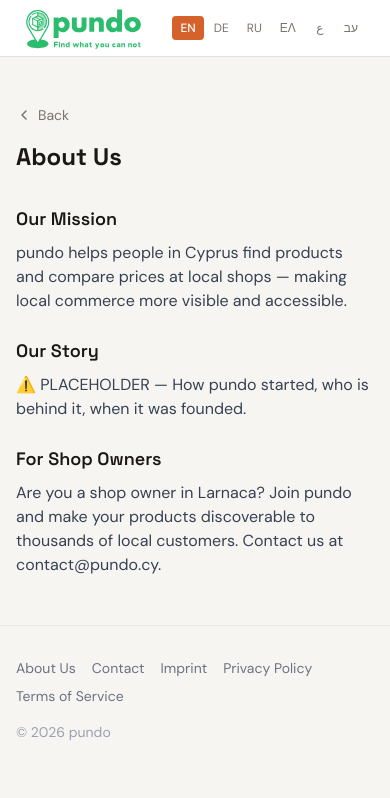
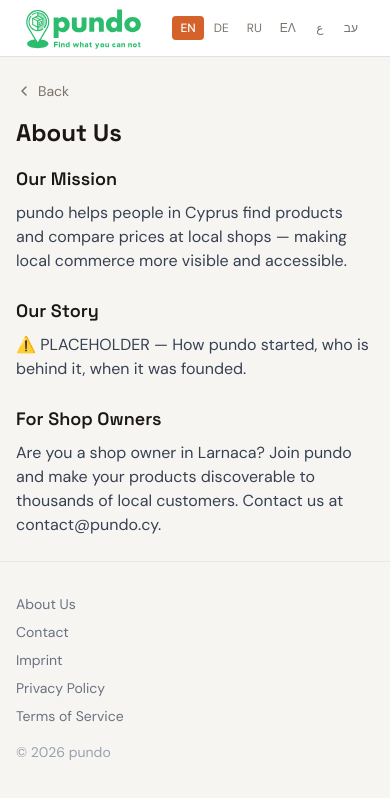
Before and after one commit to Athos1972/pundo_frontend, a Next.js app: page /about in a window 390 px wide. Shown: the top 798 px of the page. Built offline with nearby package versions, Linux system fonts and the light colour scheme; no server answers.

Commit message:
Early Alpha

```diff
--- a/src/app/(customer)/about/page.tsx
+++ b/src/app/(customer)/about/page.tsx
@@ -16,9 +16,9 @@ export default async function AboutPage() {
   const content = legalContent.about[lang]
 
   return (
-    <main className="max-w-2xl mx-auto px-4 py-12">
+    <main className="max-w-2xl mx-auto px-4 py-6 sm:py-12">
       <BackButton />
-      <h1 className="text-2xl font-bold mb-8">{tr.page_title_about}</h1>
+      <h1 className="text-2xl font-bold mb-4 sm:mb-8">{tr.page_title_about}</h1>
       <div className="space-y-6">
         {content.sections.map((section, i) => (
           <section key={i}>
--- a/src/app/(customer)/contact/page.tsx
+++ b/src/app/(customer)/contact/page.tsx
@@ -16,9 +16,9 @@ export default async function ContactPage() {
   const content = legalContent.contact[lang]
 
   return (
-    <main className="max-w-2xl mx-auto px-4 py-12">
+    <main className="max-w-2xl mx-auto px-4 py-6 sm:py-12">
       <BackButton />
-      <h1 className="text-2xl font-bold mb-8">{tr.page_title_contact}</h1>
+      <h1 className="text-2xl font-bold mb-4 sm:mb-8">{tr.page_title_contact}</h1>
       <div className="space-y-6">
         {content.sections.map((section, i) => (
           <section key={i}>
--- a/src/app/(customer)/legal/imprint/page.tsx
+++ b/src/app/(customer)/legal/imprint/page.tsx
@@ -16,9 +16,9 @@ export default async function ImprintPage() {
   const content = legalContent.imprint[lang]
 
   return (
-    <main className="max-w-2xl mx-auto px-4 py-12">
+    <main className="max-w-2xl mx-auto px-4 py-6 sm:py-12">
       <BackButton />
-      <h1 className="text-2xl font-bold mb-8">{tr.page_title_imprint}</h1>
+      <h1 className="text-2xl font-bold mb-4 sm:mb-8">{tr.page_title_imprint}</h1>
       <div className="space-y-6">
         {content.sections.map((section, i) => (
           <section key={i}>
--- a/src/app/(customer)/legal/privacy/page.tsx
+++ b/src/app/(customer)/legal/privacy/page.tsx
@@ -16,9 +16,9 @@ export default async function PrivacyPage() {
   const content = legalContent.privacy[lang]
 
   return (
-    <main className="max-w-2xl mx-auto px-4 py-12">
+    <main className="max-w-2xl mx-auto px-4 py-6 sm:py-12">
       <BackButton />
-      <h1 className="text-2xl font-bold mb-8">{tr.page_title_privacy}</h1>
+      <h1 className="text-2xl font-bold mb-4 sm:mb-8">{tr.page_title_privacy}</h1>
       <div className="space-y-6">
         {content.sections.map((section, i) => (
           <section key={i}>
--- a/src/app/(customer)/legal/terms/page.tsx
+++ b/src/app/(customer)/legal/terms/page.tsx
@@ -16,9 +16,9 @@ export default async function TermsPage() {
   const content = legalContent.terms[lang]
 
   return (
-    <main className="max-w-2xl mx-auto px-4 py-12">
+    <main className="max-w-2xl mx-auto px-4 py-6 sm:py-12">
       <BackButton />
-      <h1 className="text-2xl font-bold mb-8">{tr.page_title_terms}</h1>
+      <h1 className="text-2xl font-bold mb-4 sm:mb-8">{tr.page_title_terms}</h1>
       <div className="space-y-6">
         {content.sections.map((section, i) => (
           <section key={i}>
--- a/src/components/layout/Footer.tsx
+++ b/src/components/layout/Footer.tsx
@@ -9,7 +9,7 @@ export async function Footer() {
   return (
     <footer className="border-t border-gray-200 mt-auto py-8 px-4">
       <div className="max-w-4xl mx-auto flex flex-col gap-4 sm:flex-row sm:items-center sm:justify-between">
-        <nav aria-label="legal" className="flex flex-wrap gap-x-4 gap-y-2 text-sm text-gray-500">
+        <nav aria-label="legal" className="flex flex-col gap-2 sm:flex-row sm:flex-wrap sm:gap-x-4 sm:gap-y-2 text-sm text-gray-500">
           <Link href="/about" className="hover:text-gray-900 transition-colors">
             {tr.footer_about}
           </Link>
```
Also changed, not shown: .claude/launch.json.
